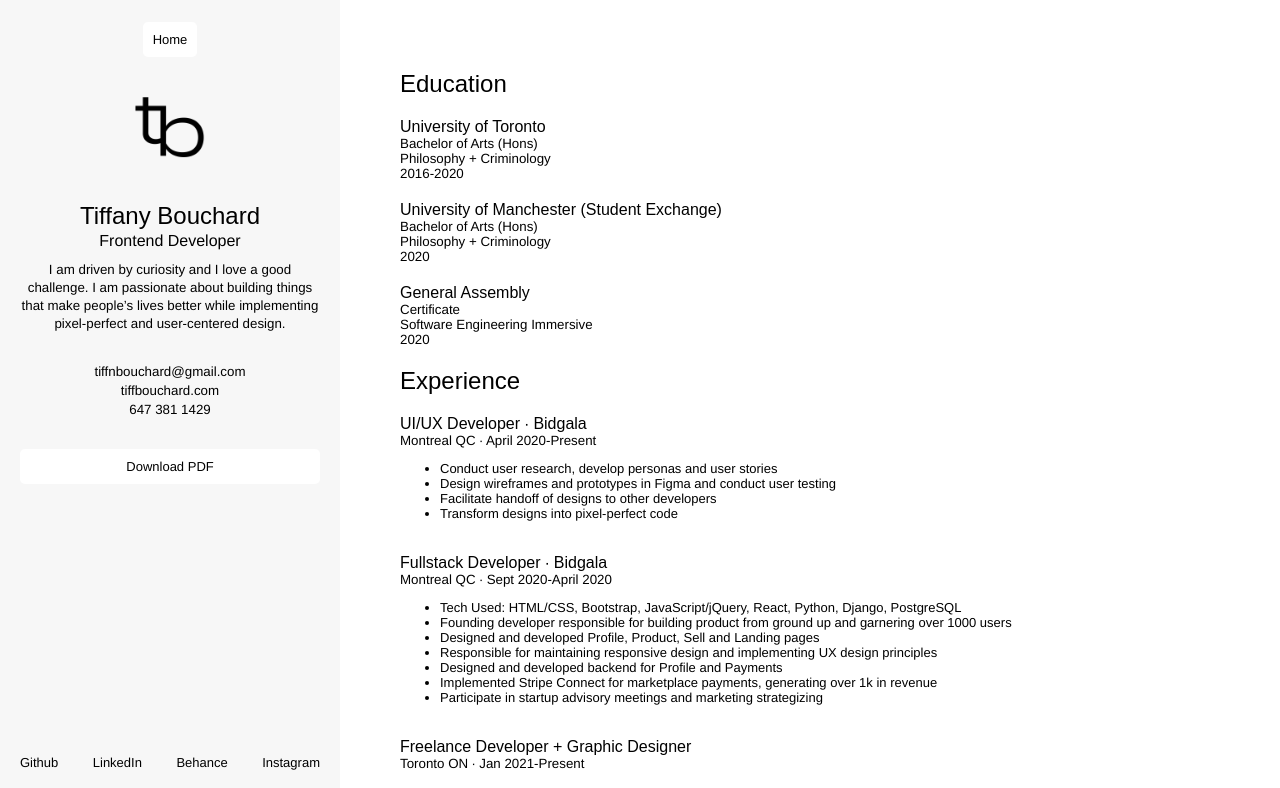
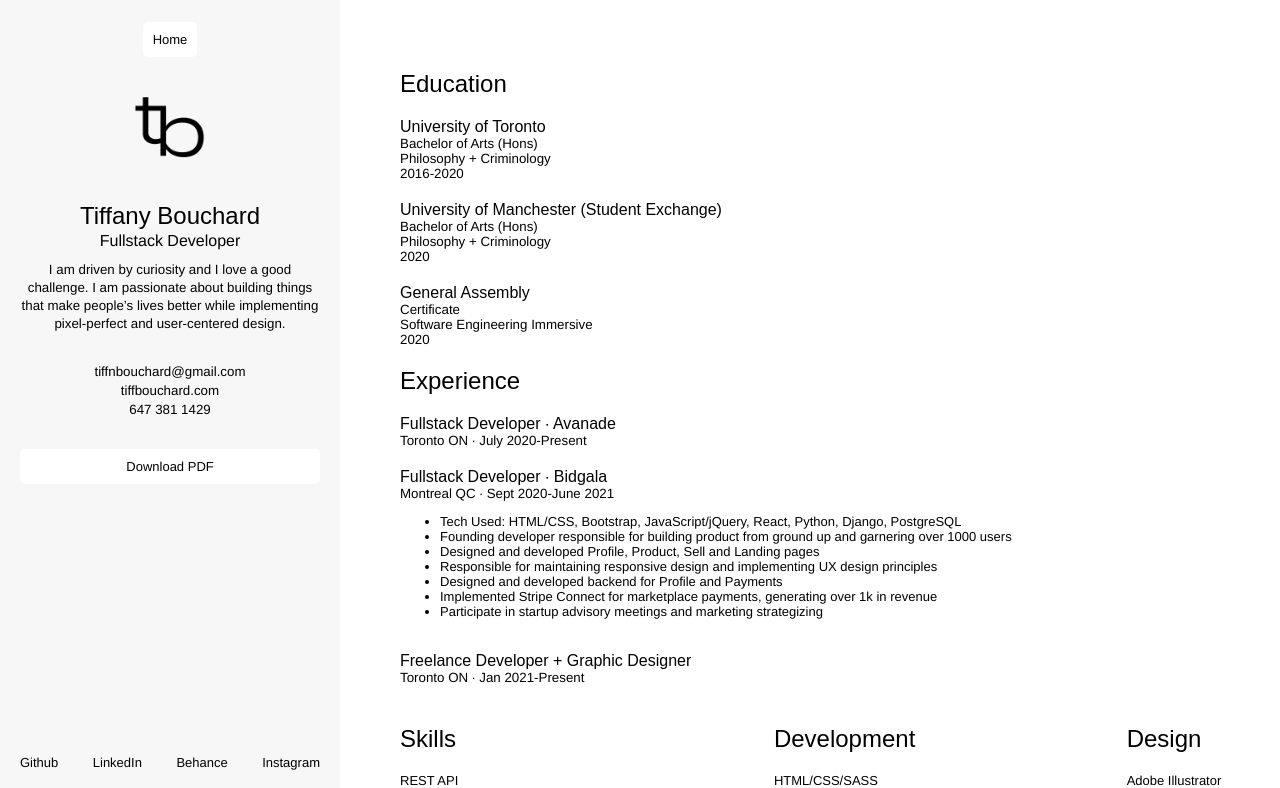
Before and after one commit to tiffbouchard/portfolio2, a React (Create React App) app: page /resume in a window 1280 px wide. Shown: the top 788 px of the page. Built offline with nearby package versions, Linux system fonts and the light colour scheme; a web font is replaced by a local one.

Commit message:
Update Resume.js

```diff
--- a/src/pages/Resume.js
+++ b/src/pages/Resume.js
@@ -131,7 +131,7 @@ const Resume = props => {
           <div>
             <img src={logo} alt="logo"/>
             <h2>Tiffany Bouchard</h2>
-            <p className="heading">Frontend Developer</p>
+            <p className="heading">Fullstack Developer</p>
             <small className="bio">I am driven by curiosity and I love a good challenge. I am  passionate about building things that make people’s lives better while implementing pixel-perfect and user-centered design.</small>
           </div>
           <div className="contact">
@@ -182,18 +182,12 @@ const Resume = props => {
           <div>
             <h2>Experience</h2>
              <SubSection>
-              <h4>UI/UX Developer ∙ <a href="https://instagram.com/bidgala" target="_blank" rel="noreferrer">Bidgala</a></h4>
-              <small>Montreal QC ∙ April 2020-Present</small>
-              <ul>
-                <li>Conduct user research, develop personas and user stories</li>
-                <li>Design wireframes and prototypes in Figma and conduct user testing</li>
-                <li>Facilitate handoff of designs to other developers</li>
-                <li>Transform designs into pixel-perfect code</li>
-              </ul>
+              <h4>Fullstack Developer ∙ Avanade</h4>
+              <small>Toronto ON ∙ July 2020-Present</small>
             </SubSection>
             <SubSection>
               <h4>Fullstack Developer ∙ <a href="https://instagram.com/bidgala" target="_blank" rel="noreferrer">Bidgala</a></h4>
-              <small>Montreal QC ∙ Sept 2020-April 2020</small>
+              <small>Montreal QC ∙ Sept 2020-June 2021</small>
               <ul>
                 <li>Tech Used: HTML/CSS, Bootstrap, JavaScript/jQuery, React, Python, Django, PostgreSQL</li>
                 <li>Founding developer responsible for building product from ground up and garnering over 1000 users</li>
```
